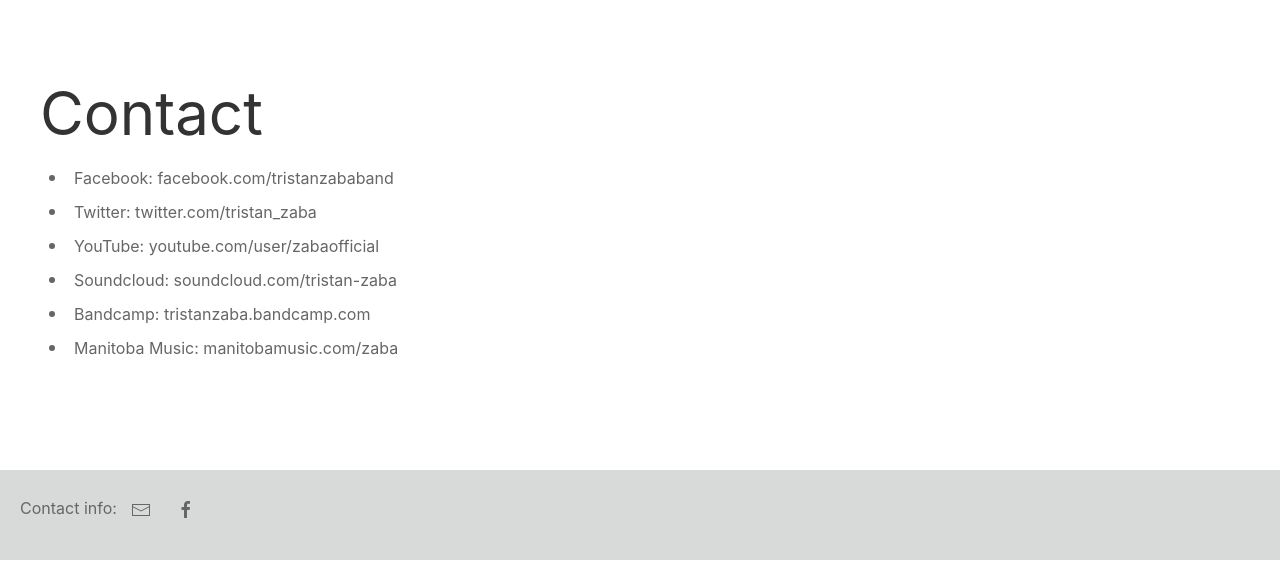
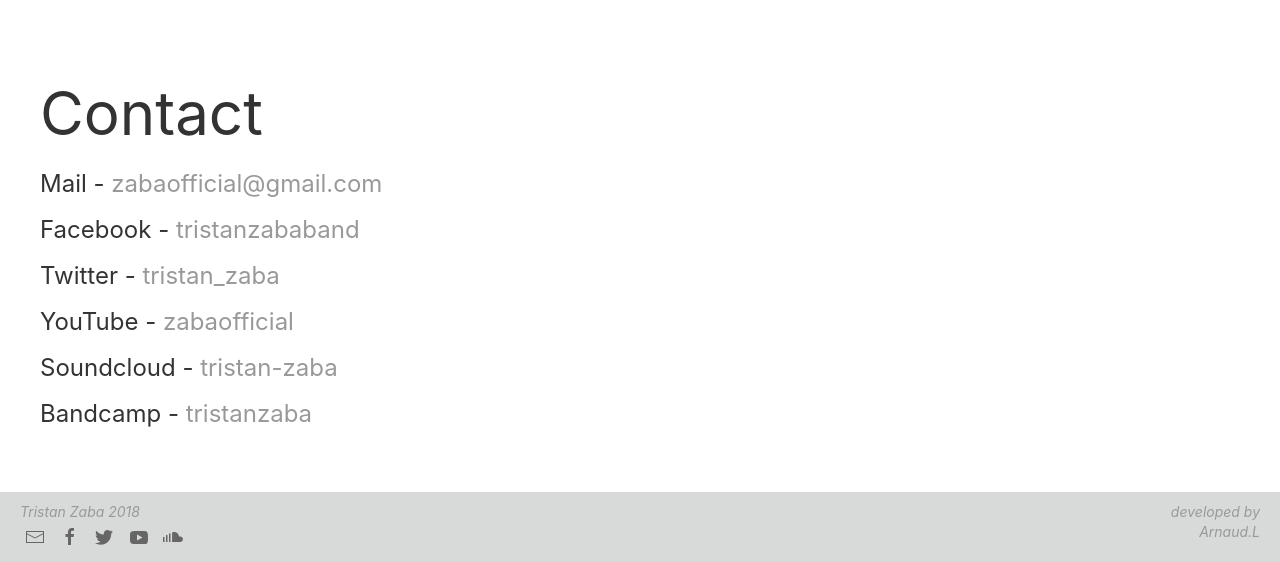
Before and after one commit to arnaud33200/zaba-website, a PHP site: page /contact.php in a window 1280 px wide. Shown: the part 240-802 px from the top of the page. Run offline with PHP 8.4, Linux system fonts and the light colour scheme.

Commit message:
update contact page; udpate footer content

```diff
--- a/contact.php
+++ b/contact.php
@@ -4,13 +4,13 @@
 
 	<h1 class="uk-heading-primary">Contact</h1>
 
-<ul class="uk-list uk-list-bullet">
-    <li>Facebook: facebook.com/tristanzababand</li>
-	<li>Twitter: twitter.com/tristan_zaba</li>
-	<li>YouTube: youtube.com/user/zabaofficial</li>
-	<li>Soundcloud: soundcloud.com/tristan-zaba</li>
-	<li>Bandcamp: tristanzaba.bandcamp.com</li>
-	<li>Manitoba Music: manitobamusic.com/zaba</li>
+<ul class="uk-list">
+    <li class="uk-text-lead">Mail - <a class="uk-link-muted" href="mailto:zabaofficial@gmail.com">zabaofficial@gmail.com</a></li>
+    <li class="uk-text-lead">Facebook - <a class="uk-link-muted" target="_blank" href="https://facebook.com/tristanzababand">tristanzababand</a></li>
+	<li class="uk-text-lead">Twitter - <a class="uk-link-muted" target="_blank" href="https://twitter.com/tristan_zaba">tristan_zaba</a></li>
+	<li class="uk-text-lead">YouTube - <a class="uk-link-muted" target="_blank" href="https://youtube.com/user/zabaofficial">zabaofficial</a></li>
+	<li class="uk-text-lead">Soundcloud - <a class="uk-link-muted" target="_blank" href="https://soundcloud.com/tristan-zaba">tristan-zaba</a></li>
+	<li class="uk-text-lead">Bandcamp - <a class="uk-link-muted" target="_blank" href="https://tristanzaba.bandcamp.com">tristanzaba</a></li>
 </ul>
 
 <?php echo file_get_contents( "mainPhp/main_layout_bottom.php" ); ?>
--- a/css/zaba.css
+++ b/css/zaba.css
@@ -38,7 +38,7 @@
 }
 
 #footer-icon {
-	padding: 10px;
+	padding: 5px;
 }
 
 /* ****************************************************
--- a/mainPhp/main_layout_bottom.php
+++ b/mainPhp/main_layout_bottom.php
@@ -6,10 +6,19 @@
 
 	</div>
 
-	<footer uk-sticky="bottom: true" style="background: #d8dada; padding: 20px">
-		<p style="display: -webkit-inline-box;">Contact info: </p>
-		<span id="footer-icon" uk-icon="icon: mail; ratio: 1"></span>
-		<span id="footer-icon" uk-icon="icon: facebook; ratio: 1"></span>
+	<footer uk-sticky="bottom: true" style="background: #d8dada; padding: 10px 20px 10px 20px">
+
+		<div id="developer-info" style="float: right;">
+			<em style="display: block;" class="uk-text-meta uk-text-right">developed by</br>Arnaud.L</em>
+		</div>
+
+		<em style="display: block;" class="uk-text-meta">Tristan Zaba 2018</em>
+		<a id="footer-icon" uk-icon="icon: mail; ratio: 1" href="mailto:zabaofficial@gmail.com"></a>
+		<a id="footer-icon" uk-icon="icon: facebook; ratio: 1" target="_blank" href="https://facebook.com/tristanzababand"></a>
+		<a id="footer-icon" uk-icon="icon: twitter; ratio: 1" target="_blank" href="https://twitter.com/tristan_zaba"></a>
+		<a id="footer-icon" uk-icon="icon: youtube; ratio: 1" target="_blank" href="https://youtube.com/user/zabaofficial"></a>
+		<a id="footer-icon" uk-icon="icon: soundcloud; ratio: 1" target="_blank" href="https://soundcloud.com/tristan-zaba"></a>
+
 
 	</footer>
 
```
